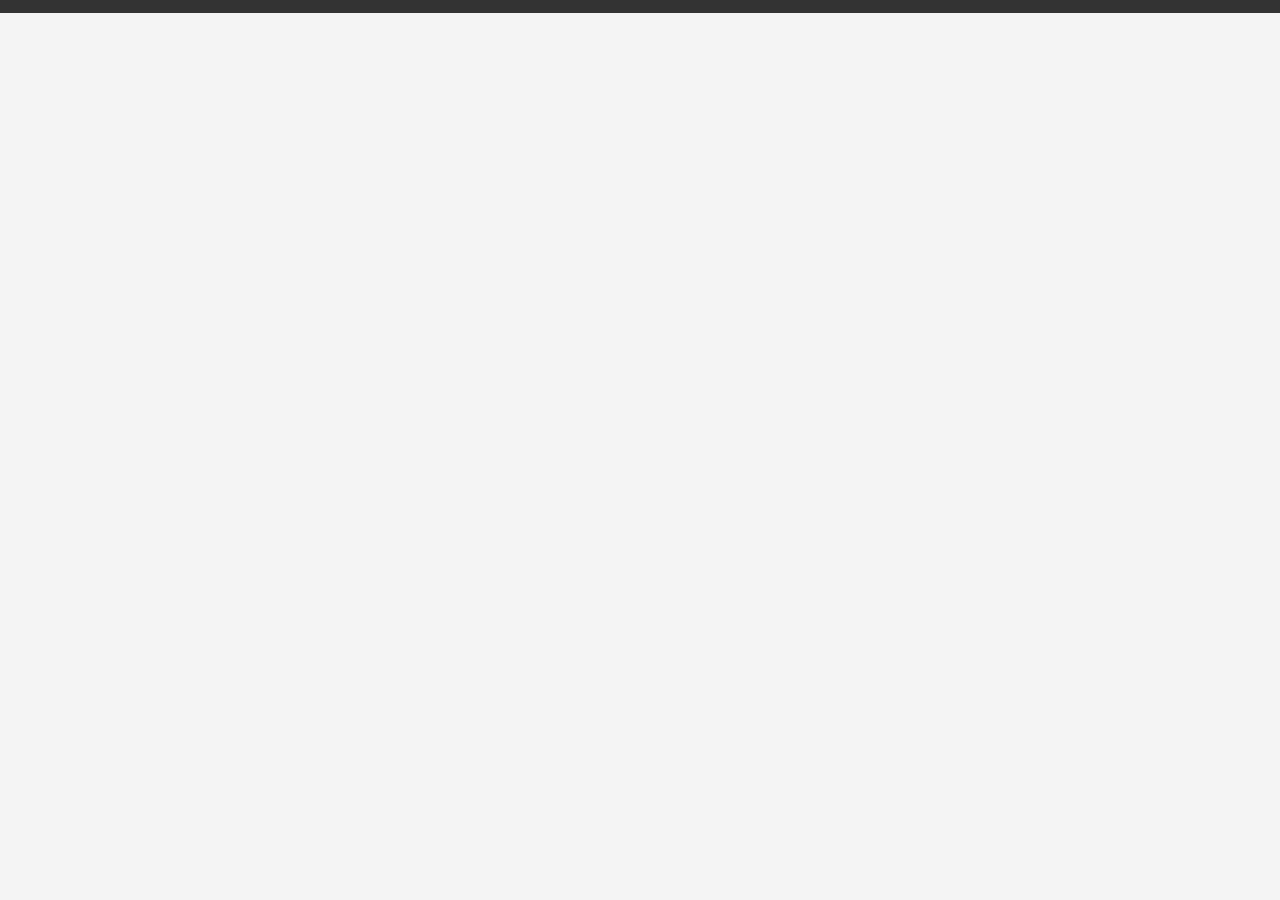
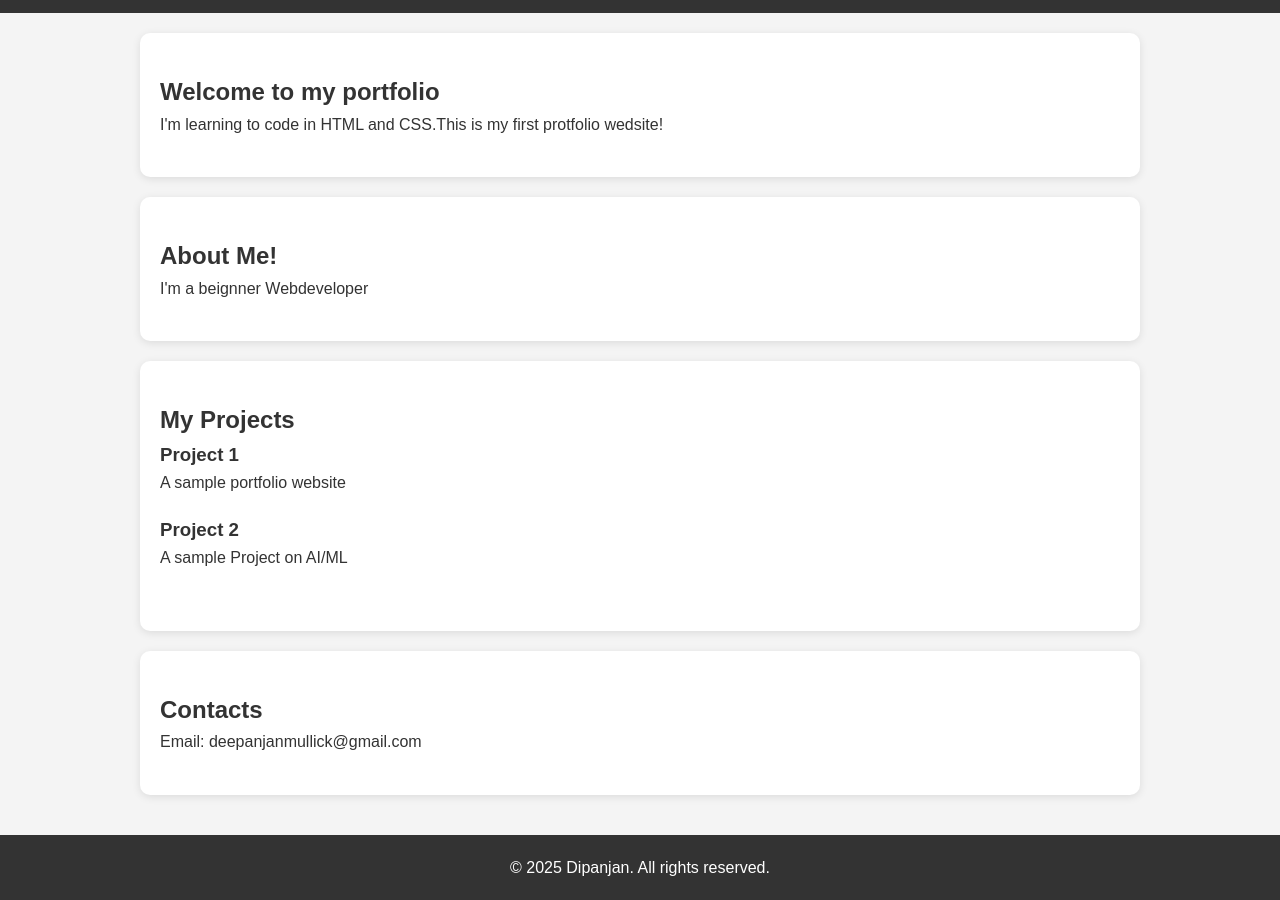
Before and after one commit to Dipanjan-Mullick/first-portfolio, a plain HTML site: page index.html in a window 1280 px wide. Shown: the part 57-957 px from the top of the page. Before the commit the page ends 800 px from the top, so only its background shows below. Drawn offline with Linux system fonts and the light colour scheme.

Commit message:
2nd commite

```diff
--- a/index.html
+++ b/index.html
@@ -18,5 +18,31 @@
             </ul>
         </nav>
     </header>
+    <section id="home">
+        <h2>Welcome to my portfolio</h2>
+        <p>I'm learning to code in HTML and CSS.This is my first protfolio wedsite!</p>
+    </section>
+    <section id="about_me">
+        <h2>About Me!</h2>
+        <p>I'm a beignner Webdeveloper </p>
+    </section>
+    <section id="project">
+        <h2>My Projects</h2>
+        <div class="projects">
+            <h3>Project 1</h3>
+            <p>A sample portfolio website</p>
+        </div>
+        <div class="projects">
+            <h3>Project 2</h3>
+            <p>A sample Project on AI/ML</p>
+        </div>
+    </section>
+    <section id="contact me">
+        <h2>Contacts</h2>
+        <p>Email: deepanjanmullick@gmail.com</p>
+    </section>
+    <footer>
+        <p>© 2025 Dipanjan. All rights reserved.</p>
+    </footer>
 </body>
 </html>
--- a/style.css
+++ b/style.css
@@ -19,7 +19,7 @@ nav{
     display: flex;
     justify-content: space-between;
     align-items: center;
-    max-width:1000px;
+    max-width: 1000px;
     margin:auto;
     padding: 0 20px;
 }
@@ -40,3 +40,22 @@ nav ul li a{
 nav ul li a:hover{
     color :#00bcd4;
 }
+section{
+    max-width: 1000px;
+    margin:auto;
+    padding:40px 20px;
+    background-color: #fff;
+    margin-top: 20px;
+    border-radius: 10px;
+    box-shadow: 0 2px 8px rgba(0,0,0,0.1);
+}
+.projects{
+    margin-bottom: 20px;
+}
+footer{
+    text-align: center;
+    padding:20px;
+    background-color: #333;
+    color: #fff;
+    margin-top: 40px;
+}
```
